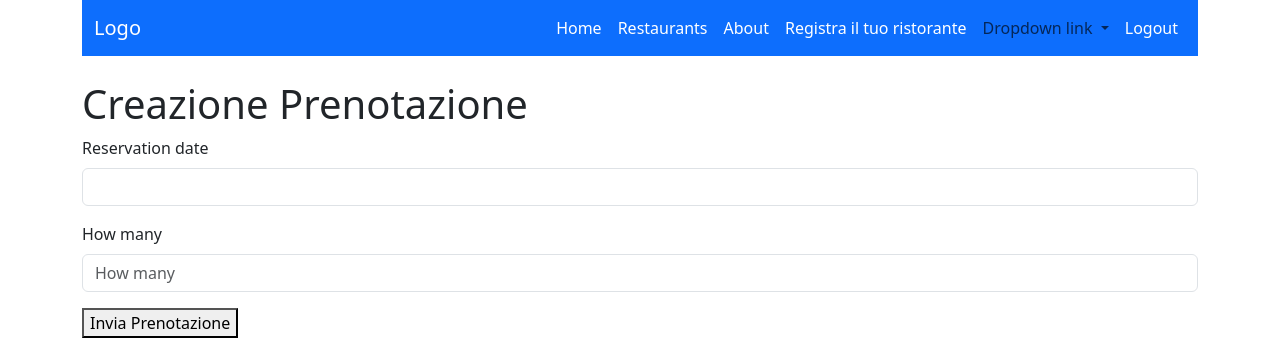
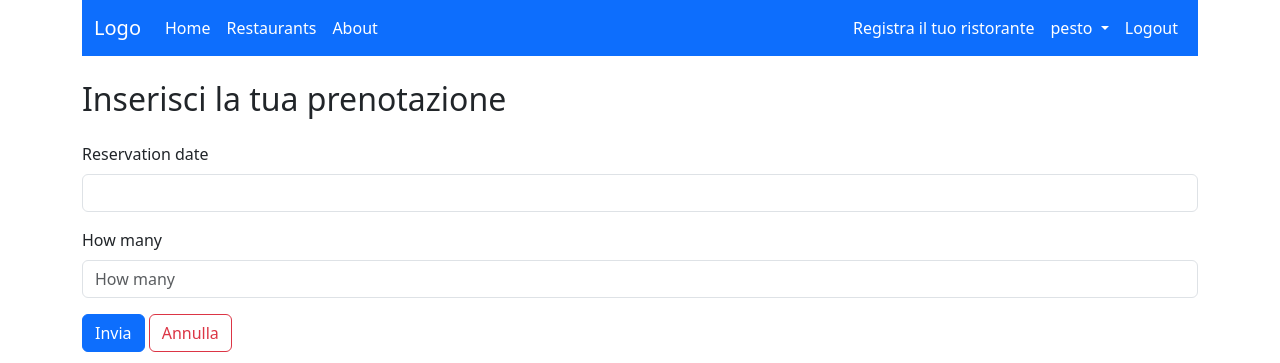
Before and after one commit to pesto13/TableTales, a Django app: page /restaurants/1/reservations/create/ in a window 1280 px wide. Shown: the top 363 px of the page. Run offline with Django 4.2, Linux system fonts and the light colour scheme; a user stored in the database is signed in; data comes from the database, SQL or seed files in the repository; both versions use the stored data as it was after the commit; some libraries are stand-ins or nearby versions.

Commit message:
refactor form, aggiunto css

```diff
--- a/TableTales/settings.py
+++ b/TableTales/settings.py
@@ -43,7 +43,7 @@ INSTALLED_APPS = [
     'reviewsApp',
     'reservationsApp',
 
-    'bootstrap5',
+    'django_bootstrap5',
     'bootstrap_datepicker_plus',
     'phonenumber_field',
 
--- a/requirements.txt
+++ b/requirements.txt
@@ -3,7 +3,7 @@ asgiref==3.7.2
 beautifulsoup4==4.12.2
 Django==4.2.4
 django-bootstrap-datepicker-plus==5.0.4
-django-bootstrap-v5==1.0.11
+django-bootstrap5==23.3
 django-model-utils==4.3.1
 django-phonenumber-field==7.1.0
 phonenumbers==8.13.19
--- a/reservationsApp/templates/reservation_form.html
+++ /dev/null
@@ -1,15 +0,0 @@
-{% extends 'base.html' %}
-{% load bootstrap5 %}
-<script src="https://code.jquery.com/jquery-3.6.0.min.js"></script>
-{% bootstrap_javascript %}
-{% block title %}Creazione Prenotazione{% endblock %}
-
-{% block content %}
-  {{ form.media }}
-  <h1>Creazione Prenotazione</h1>
-  <form method="post">
-    {% csrf_token %}
-    {% bootstrap_form form %}
-    <button type="submit">Invia Prenotazione</button>
-  </form>
-{% endblock %}
--- a/reservationsApp/views.py
+++ b/reservationsApp/views.py
@@ -16,7 +16,12 @@ from .models import Reservation
 class ReservationCreateView(LoginRequiredMixin, CreateView):
     form_class = ReservationForm
     # fields = ['restaurant', 'username', 'reservation_date', 'entry_date', 'status']
-    template_name = 'reservation_form.html'  # Modifica con il percorso corretto al tuo template
+    template_name = 'form-submit.html'  # Modifica con il percorso corretto al tuo template
+
+    def get_context_data(self, **kwargs):
+        context = super().get_context_data(**kwargs)
+        context['title_page'] = "Inserisci la tua prenotazione"
+        return context
 
     def get_success_url(self):
         # Ottieni la chiave primaria (pk) del ristorante dalla richiesta
--- a/restaurantsApp/templates/restaurantsApp/restaurant-add-photo.html
+++ b/restaurantsApp/templates/restaurantsApp/restaurant-add-photo.html
@@ -7,6 +7,7 @@
 
   <form method="post" enctype="multipart/form-data">
         {% csrf_token %}
+
         {{ form.as_p }}
         <button type="submit">Carica</button>
     </form>
--- a/templates/base.html
+++ b/templates/base.html
@@ -1,20 +1,19 @@
-{% load bootstrap5 %}
+{% load django_bootstrap5 %}
 <!DOCTYPE html>
 <html lang="en">
 <head>
   <meta charset="UTF-8">
   <meta name="viewport" content="width=device-width, initial-scale=1.0">
-  <title>{% block title %}TableTales{% endblock %}</title>
+  <title>TableTales</title>
+
   {% block css %}{% endblock %}
   {% bootstrap_css %}
+
   <script src="https://code.jquery.com/jquery-3.6.0.min.js"></script>
   {% bootstrap_javascript %}
+
   {% block scripts %}{% endblock %}
-</head>
-<!DOCTYPE html>
-<html lang="en">
-<head>
-  <!-- Metatags, title, CSS links, etc. -->
+
 </head>
 <body>
   <div class="container">
@@ -24,7 +23,7 @@
       <h1>{% block header %}{% endblock %}</h1>
     </header>
 
-    <main>
+    <main class="my-4">
       {% block content %}{% endblock %}
     </main>
 
@@ -35,5 +34,3 @@
   </div>
 </body>
 </html>
-
-</html>
--- /dev/null
+++ b/templates/form-submit.html
@@ -0,0 +1,15 @@
+{% extends "base.html" %}
+{% load django_bootstrap5 %}
+
+{% block content %}
+  <h2 class="my-4">{{ title_page }}</h2>
+  <form method="post">
+    {% csrf_token %}
+
+    {% bootstrap_form form %}
+
+    <button type="submit" class="btn btn-primary">Invia</button>
+    <button type="reset" class="btn btn-outline-danger">Annulla</button>
+
+  </form>
+{% endblock %}
--- a/templates/navbar.html
+++ b/templates/navbar.html
@@ -1,10 +1,10 @@
 
-<nav class="navbar navbar-expand-lg navbar-light bg-primary">
+<nav class="navbar navbar-expand-lg bg-primary">
   <div class="container">
     <a class="navbar-brand text-white" href="/">Logo</a>
 
-    <div class="collapse navbar-collapse" id="navbarNav">
-      <ul class="navbar-nav ms-auto">
+    <div class="collapse navbar-collapse">
+      <ul class="navbar-nav">
         <li class="nav-item">
           <a class="nav-link text-white" href="/">Home</a>
         </li>
@@ -14,6 +14,8 @@
         <li class="nav-item">
           <a class="nav-link text-white" href="/about/">About</a>
         </li>
+      </ul>
+      <ul class="navbar-nav ms-auto">
       {% if not user.is_authenticated %}
         <li class="nav-item">
           <a class="nav-link text-white" href="/accounts/signup/">Register</a>
@@ -28,8 +30,8 @@
           <a class="nav-link text-white" href="{% url 'restaurant_create' %}">Registra il tuo ristorante</a>
         </li>
         <li class="nav-item dropdown">
-          <a class="nav-link dropdown-toggle" href="#" id="navbarDropdownMenuLink" role="button" data-bs-toggle="dropdown" aria-expanded="false">
-            Dropdown link
+        <a class="nav-link dropdown-toggle text-white" href="#" id="navbarDropdownMenuLink" role="button" data-bs-toggle="dropdown" aria-expanded="false">
+          {{ user.username }}
         </a>
         <ul class="dropdown-menu" aria-labelledby="navbarDropdownMenuLink">
           <li class="nav-item"><a class="nav-link text-primary" href="{% url 'user_restaurants' %}">I miei ristoranti</a></li>
```
Also changed, not shown: restaurantsApp/templates/restaurantsApp/restaurant_create.html (deleted, +0 -12 lines), restaurantsApp/views.py (+13 -3 lines), reviewsApp/templates/review_form.html (deleted, +0 -17 lines), reviewsApp/views.py (+6 -1 lines), db.sqlite3. Lines whose indentation alone changed are shown as unchanged.
